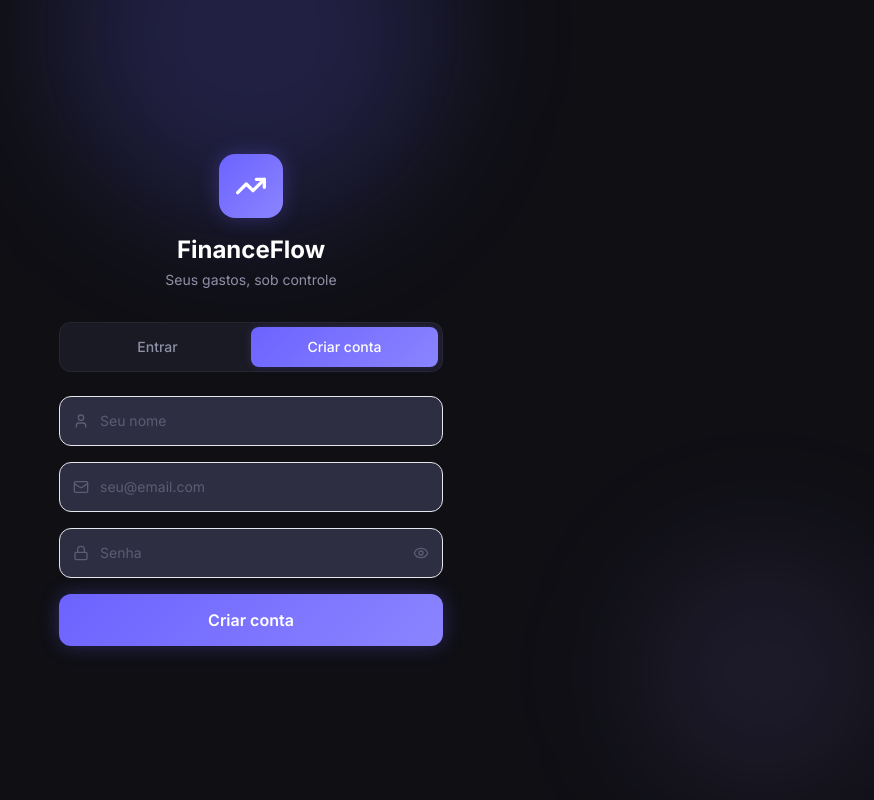
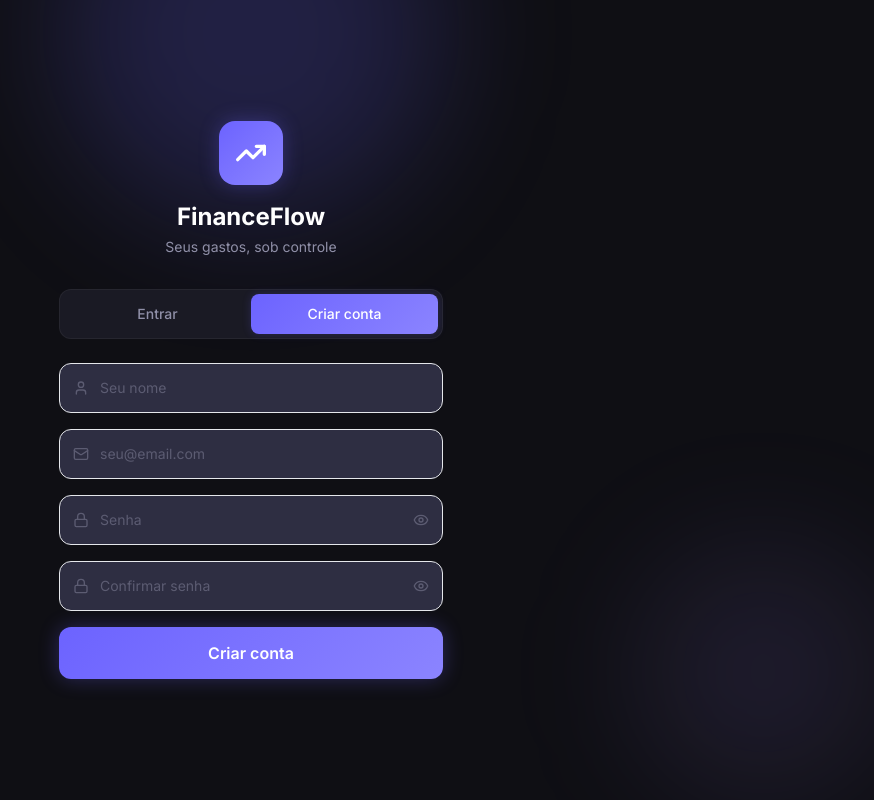
Before and after one commit to nelsonvieiramartins/financeflow, a React (Vite) app: page / in a window 1280 px wide. Both pictures are taken after a click on the button "Criar conta". Shown: the whole page, without its empty margins (389-1263 px from the left). Built offline with nearby package versions, Linux system fonts and the light colour scheme; no server answers.

Commit message:
Auth: confirm password field + forgot password flow

```diff
--- a/src/pages/AuthPage.tsx
+++ b/src/pages/AuthPage.tsx
@@ -2,14 +2,17 @@ import { useState } from 'react'
 import { motion, AnimatePresence } from 'framer-motion'
 import { Mail, Lock, User, Eye, EyeOff, TrendingUp } from 'lucide-react'
 import { useAuth } from '../context/AuthContext'
+import { supabase } from '../lib/supabase'
 
 export default function AuthPage() {
   const { signIn, signUp } = useAuth()
-  const [mode, setMode] = useState<'login' | 'register'>('login')
+  const [mode, setMode] = useState<'login' | 'register' | 'forgot'>('login')
   const [name, setName] = useState('')
   const [email, setEmail] = useState('')
   const [password, setPassword] = useState('')
+  const [confirmPassword, setConfirmPassword] = useState('')
   const [showPass, setShowPass] = useState(false)
+  const [showConfirmPass, setShowConfirmPass] = useState(false)
   const [loading, setLoading] = useState(false)
   const [error, setError] = useState('')
   const [success, setSuccess] = useState('')
@@ -23,24 +26,43 @@ export default function AuthPage() {
     if (mode === 'login') {
       const { error } = await signIn(email, password)
       if (error) setError('Email ou senha inválidos.')
-    } else {
+
+    } else if (mode === 'register') {
       if (!name.trim()) { setError('Informe seu nome.'); setLoading(false); return }
+      if (password !== confirmPassword) { setError('As senhas não coincidem.'); setLoading(false); return }
+      if (password.length < 6) { setError('A senha deve ter pelo menos 6 caracteres.'); setLoading(false); return }
       const { error } = await signUp(email, password, name)
       if (error) setError(error.message)
-      else setSuccess('Conta criada! Verifique seu email para confirmar.')
+      else setSuccess('Conta criada com sucesso!')
+
+    } else if (mode === 'forgot') {
+      const { error } = await supabase.auth.resetPasswordForEmail(email, {
+        redirectTo: `${window.location.origin}/reset-password`,
+      })
+      if (error) setError('Erro ao enviar email. Verifique o endereço.')
+      else setSuccess('Email de recuperação enviado! Verifique sua caixa de entrada.')
     }
+
     setLoading(false)
   }
 
+  function switchMode(m: typeof mode) {
+    setMode(m)
+    setError('')
+    setSuccess('')
+    setPassword('')
+    setConfirmPassword('')
+  }
+
   return (
-    <div className="h-dvh flex flex-col items-center justify-center px-6 bg-bg-base">
+    <div className="h-dvh flex flex-col items-center justify-center px-6 bg-bg-base overflow-y-auto">
       {/* Background glow */}
       <div className="absolute inset-0 overflow-hidden pointer-events-none">
         <div className="absolute -top-40 left-1/2 -translate-x-1/2 w-96 h-96 bg-primary/20 rounded-full blur-3xl" />
         <div className="absolute bottom-0 right-0 w-64 h-64 bg-[#A78BFA]/10 rounded-full blur-3xl" />
       </div>
 
-      <div className="w-full max-w-sm relative z-10">
+      <div className="w-full max-w-sm relative z-10 py-8">
         {/* Logo */}
         <div className="flex flex-col items-center mb-8">
           <div className="w-16 h-16 bg-gradient-primary rounded-2xl flex items-center justify-center mb-4 shadow-glow-primary">
@@ -50,12 +72,13 @@ export default function AuthPage() {
           <p className="text-sm text-[#9090A8] mt-1">Seus gastos, sob controle</p>
         </div>
 
-        {/* Mode tabs */}
+        {/* Mode tabs (only login / register) */}
+        {mode !== 'forgot' && (
           <div className="flex bg-bg-surface rounded-xl p-1 mb-6 border border-white/5">
             {(['login', 'register'] as const).map(m => (
               <button
                 key={m}
-              onClick={() => { setMode(m); setError(''); setSuccess('') }}
+                onClick={() => switchMode(m)}
                 className={`flex-1 py-2.5 text-sm font-medium rounded-lg transition-all duration-200 ${
                   mode === m
                     ? 'bg-gradient-primary text-white shadow-glow-sm'
@@ -66,8 +89,21 @@ export default function AuthPage() {
               </button>
             ))}
           </div>
+        )}
+
+        {/* Forgot password header */}
+        {mode === 'forgot' && (
+          <div className="mb-6">
+            <button onClick={() => switchMode('login')} className="text-xs text-primary flex items-center gap-1 mb-3">
+              ← Voltar ao login
+            </button>
+            <h2 className="text-lg font-bold text-white">Recuperar senha</h2>
+            <p className="text-xs text-[#9090A8] mt-1">Enviaremos um link para redefinir sua senha.</p>
+          </div>
+        )}
 
         <form onSubmit={handleSubmit} className="space-y-4">
+          {/* Name field (register only) */}
           <AnimatePresence>
             {mode === 'register' && (
               <motion.div
@@ -90,6 +126,7 @@ export default function AuthPage() {
             )}
           </AnimatePresence>
 
+          {/* Email */}
           <div className="relative">
             <Mail className="absolute left-3.5 top-1/2 -translate-y-1/2 w-4 h-4 text-[#5C5C72]" />
             <input
@@ -102,6 +139,16 @@ export default function AuthPage() {
             />
           </div>
 
+          {/* Password (login + register) */}
+          <AnimatePresence>
+            {mode !== 'forgot' && (
+              <motion.div
+                initial={{ opacity: 0, height: 0 }}
+                animate={{ opacity: 1, height: 'auto' }}
+                exit={{ opacity: 0, height: 0 }}
+                transition={{ duration: 0.15 }}
+                className="space-y-4"
+              >
                 <div className="relative">
                   <Lock className="absolute left-3.5 top-1/2 -translate-y-1/2 w-4 h-4 text-[#5C5C72]" />
                   <input
@@ -122,6 +169,65 @@ export default function AuthPage() {
                   </button>
                 </div>
 
+                {/* Confirm password (register only) */}
+                <AnimatePresence>
+                  {mode === 'register' && (
+                    <motion.div
+                      initial={{ opacity: 0, height: 0 }}
+                      animate={{ opacity: 1, height: 'auto' }}
+                      exit={{ opacity: 0, height: 0 }}
+                      transition={{ duration: 0.2 }}
+                    >
+                      <div className="relative">
+                        <Lock className="absolute left-3.5 top-1/2 -translate-y-1/2 w-4 h-4 text-[#5C5C72]" />
+                        <input
+                          type={showConfirmPass ? 'text' : 'password'}
+                          placeholder="Confirmar senha"
+                          value={confirmPassword}
+                          onChange={e => setConfirmPassword(e.target.value)}
+                          required
+                          className={`w-full bg-bg-overlay border rounded-xl pl-10 pr-12 py-3.5 text-sm text-white placeholder-[#5C5C72] focus:outline-none transition-colors ${
+                            confirmPassword && confirmPassword !== password
+                              ? 'border-[#F87171]/60 focus:border-[#F87171]'
+                              : confirmPassword && confirmPassword === password
+                              ? 'border-[#34D399]/60 focus:border-[#34D399]'
+                              : 'border-white/8 focus:border-primary'
+                          }`}
+                        />
+                        <button
+                          type="button"
+                          onClick={() => setShowConfirmPass(!showConfirmPass)}
+                          className="absolute right-3.5 top-1/2 -translate-y-1/2 text-[#5C5C72] hover:text-white transition-colors"
+                        >
+                          {showConfirmPass ? <EyeOff className="w-4 h-4" /> : <Eye className="w-4 h-4" />}
+                        </button>
+                        {/* Match indicator */}
+                        {confirmPassword.length > 0 && (
+                          <p className={`text-[11px] mt-1 ml-1 ${confirmPassword === password ? 'text-[#34D399]' : 'text-[#F87171]'}`}>
+                            {confirmPassword === password ? '✓ Senhas coincidem' : '✗ Senhas não coincidem'}
+                          </p>
+                        )}
+                      </div>
+                    </motion.div>
+                  )}
+                </AnimatePresence>
+
+                {/* Forgot password link (login only) */}
+                {mode === 'login' && (
+                  <div className="flex justify-end -mt-1">
+                    <button
+                      type="button"
+                      onClick={() => switchMode('forgot')}
+                      className="text-xs text-primary hover:text-primary-light transition-colors"
+                    >
+                      Esqueci minha senha
+                    </button>
+                  </div>
+                )}
+              </motion.div>
+            )}
+          </AnimatePresence>
+
           {error && (
             <p className="text-sm text-[#F87171] bg-[#F87171]/10 border border-[#F87171]/20 rounded-xl px-4 py-3">
               {error}
@@ -136,9 +242,15 @@ export default function AuthPage() {
           <button
             type="submit"
             disabled={loading}
-            className="w-full bg-gradient-primary text-white font-semibold py-3.5 rounded-xl shadow-glow-primary transition-all duration-200 active:scale-95 disabled:opacity-60 mt-2"
+            className="w-full bg-gradient-primary text-white font-semibold py-3.5 rounded-xl shadow-glow-primary transition-all duration-200 active:scale-95 disabled:opacity-60"
           >
-            {loading ? 'Aguarde...' : mode === 'login' ? 'Entrar' : 'Criar conta'}
+            {loading
+              ? 'Aguarde...'
+              : mode === 'login'
+              ? 'Entrar'
+              : mode === 'register'
+              ? 'Criar conta'
+              : 'Enviar link de recuperação'}
           </button>
         </form>
       </div>
```
Lines whose indentation alone changed are shown as unchanged.
